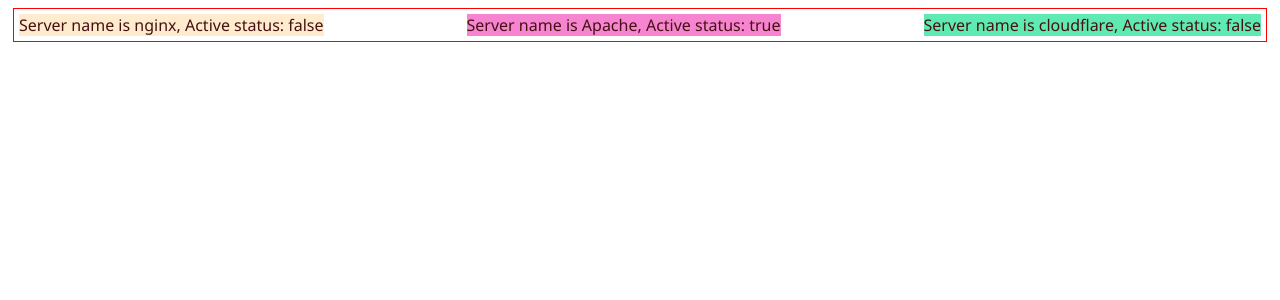
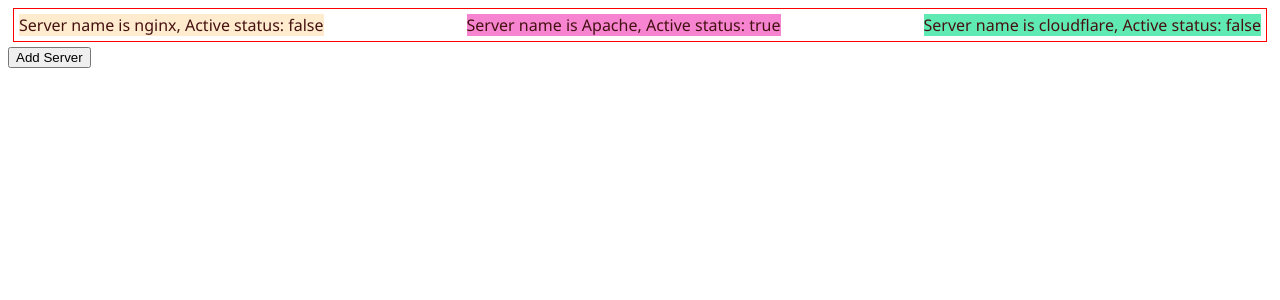
Before and after one commit to s-h-a-h/Complete-Angular, an Angular app: page / in a window 1280 px wide. Shown: the top 300 px of the page. Built offline with nearby package versions, Linux system fonts and the light colour scheme.

Commit message:
prop binding

```diff
--- a/src/app/servers/servers.component.html
+++ b/src/app/servers/servers.component.html
@@ -1 +1,3 @@
 <app-server></app-server>
+<!-- property binding -->
+<button class="button" [disabled]="!allowNewServer">Add Server</button>
--- a/src/app/servers/servers.component.ts
+++ b/src/app/servers/servers.component.ts
@@ -6,5 +6,11 @@
   styleUrls: ['./servers.component.css']
 })
 export class ServersComponent {
+  allowNewServer = false;
 
+  constructor() {
+    setTimeout(() => {
+      this.allowNewServer = true;
+    }, 2000);
+  }
 }
```
